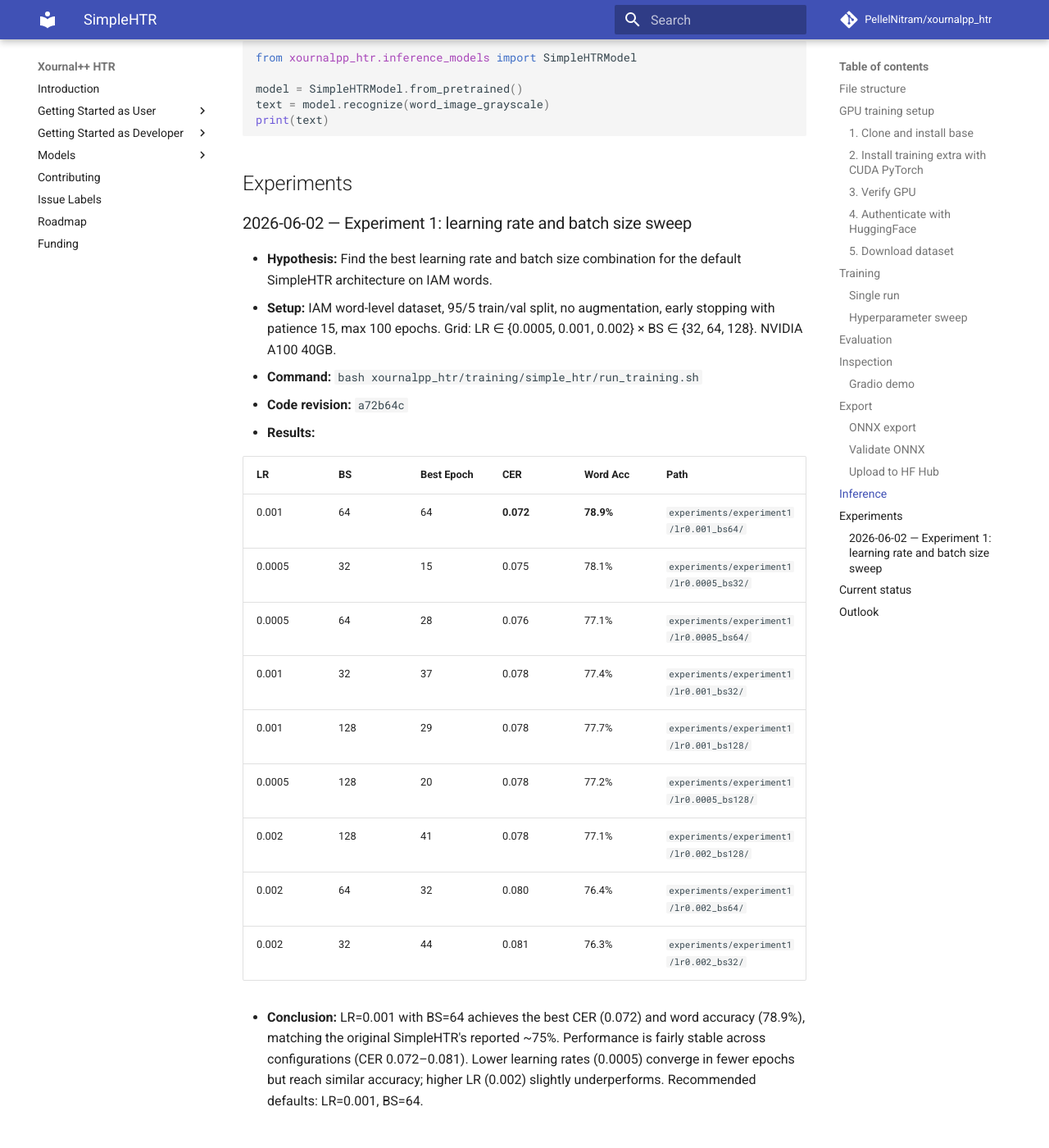
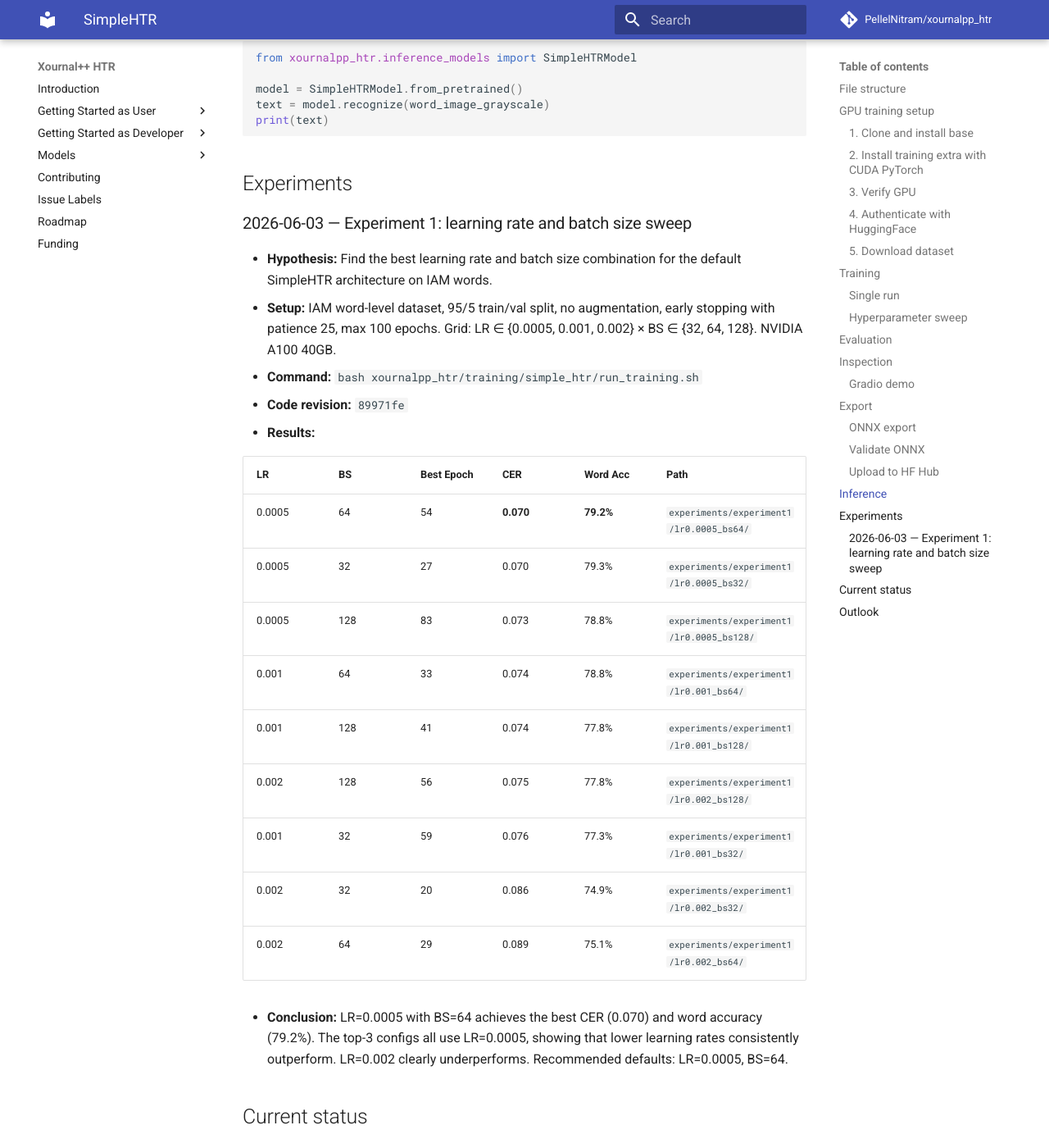
Before and after one commit to PellelNitram/xournalpp_htr, an MkDocs documentation site: the page built from docs/models/simple_htr.md, in a window 1280 px wide and 1400 px high, scrolled down 2795 px. Shown: the whole window at 82% size. Built offline with MkDocs 1.6.1 and Material for MkDocs 9.7.7, drawn with Linux system fonts in a browser that asks for light colours; comment, search, counter and statistics services are not loaded.

Commit message:
Update experiment1 results after architecture alignment. [CC]

```diff
--- a/docs/models/simple_htr.md
+++ b/docs/models/simple_htr.md
@@ -123,35 +123,33 @@
 
 ## Experiments
 
-### 2026-06-02 — Experiment 1: learning rate and batch size sweep
+### 2026-06-03 — Experiment 1: learning rate and batch size sweep
 
 - **Hypothesis:** Find the best learning rate and batch size combination
   for the default SimpleHTR architecture on IAM words.
 - **Setup:** IAM word-level dataset, 95/5 train/val split, no augmentation,
-  early stopping with patience 15, max 100 epochs. Grid: LR ∈ {0.0005,
+  early stopping with patience 25, max 100 epochs. Grid: LR ∈ {0.0005,
   0.001, 0.002} × BS ∈ {32, 64, 128}. NVIDIA A100 40GB.
 - **Command:** `bash xournalpp_htr/training/simple_htr/run_training.sh`
-- **Code revision:** `a72b64c`
+- **Code revision:** `89971fe`
 - **Results:**
 
 | LR | BS | Best Epoch | CER | Word Acc | Path |
 |---|---|---|---|---|---|
-| 0.001 | 64 | 64 | **0.072** | **78.9%** | `experiments/experiment1/lr0.001_bs64/` |
-| 0.0005 | 32 | 15 | 0.075 | 78.1% | `experiments/experiment1/lr0.0005_bs32/` |
-| 0.0005 | 64 | 28 | 0.076 | 77.1% | `experiments/experiment1/lr0.0005_bs64/` |
-| 0.001 | 32 | 37 | 0.078 | 77.4% | `experiments/experiment1/lr0.001_bs32/` |
-| 0.001 | 128 | 29 | 0.078 | 77.7% | `experiments/experiment1/lr0.001_bs128/` |
-| 0.0005 | 128 | 20 | 0.078 | 77.2% | `experiments/experiment1/lr0.0005_bs128/` |
-| 0.002 | 128 | 41 | 0.078 | 77.1% | `experiments/experiment1/lr0.002_bs128/` |
-| 0.002 | 64 | 32 | 0.080 | 76.4% | `experiments/experiment1/lr0.002_bs64/` |
-| 0.002 | 32 | 44 | 0.081 | 76.3% | `experiments/experiment1/lr0.002_bs32/` |
+| 0.0005 | 64 | 54 | **0.070** | **79.2%** | `experiments/experiment1/lr0.0005_bs64/` |
+| 0.0005 | 32 | 27 | 0.070 | 79.3% | `experiments/experiment1/lr0.0005_bs32/` |
+| 0.0005 | 128 | 83 | 0.073 | 78.8% | `experiments/experiment1/lr0.0005_bs128/` |
+| 0.001 | 64 | 33 | 0.074 | 78.8% | `experiments/experiment1/lr0.001_bs64/` |
+| 0.001 | 128 | 41 | 0.074 | 77.8% | `experiments/experiment1/lr0.001_bs128/` |
+| 0.002 | 128 | 56 | 0.075 | 77.8% | `experiments/experiment1/lr0.002_bs128/` |
+| 0.001 | 32 | 59 | 0.076 | 77.3% | `experiments/experiment1/lr0.001_bs32/` |
+| 0.002 | 32 | 20 | 0.086 | 74.9% | `experiments/experiment1/lr0.002_bs32/` |
+| 0.002 | 64 | 29 | 0.089 | 75.1% | `experiments/experiment1/lr0.002_bs64/` |
 
-- **Conclusion:** LR=0.001 with BS=64 achieves the best CER (0.072) and
-  word accuracy (78.9%), matching the original SimpleHTR's reported ~75%.
-  Performance is fairly stable across configurations (CER 0.072–0.081).
-  Lower learning rates (0.0005) converge in fewer epochs but reach similar
-  accuracy; higher LR (0.002) slightly underperforms. Recommended defaults:
-  LR=0.001, BS=64.
+- **Conclusion:** LR=0.0005 with BS=64 achieves the best CER (0.070) and
+  word accuracy (79.2%). The top-3 configs all use LR=0.0005, showing that
+  lower learning rates consistently outperform. LR=0.002 clearly
+  underperforms. Recommended defaults: LR=0.0005, BS=64.
 
 ## Current status
 
```
